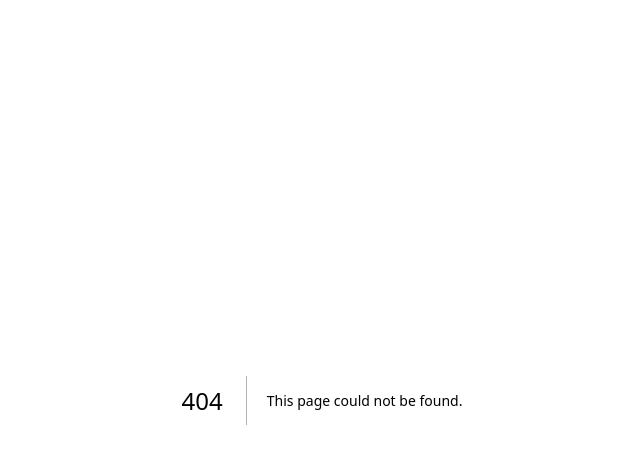
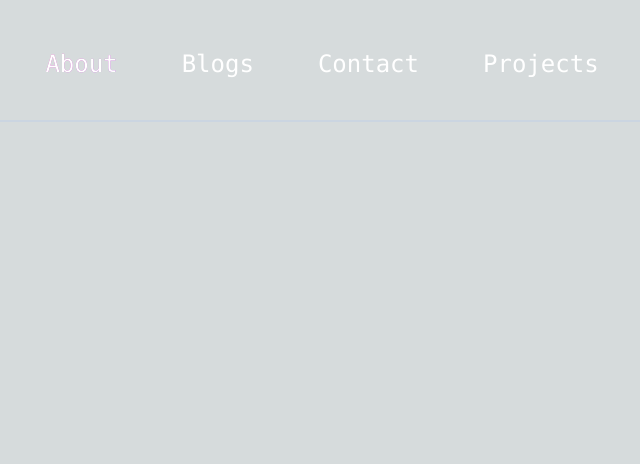
Before and after one commit to mctripp10/mctripp10.github.io, a Next.js app: page /pages/about in a window 1280 px wide. Before the commit this address had no page. Shown: the top 464 px of the page, without its empty margins (318-958 px from the left). Built offline with nearby package versions, Linux system fonts and the light colour scheme.

Commit message:
Created about page
Only has basic navbar and nothing else. Will work on building out this page tomorrow.

```diff
--- /dev/null
+++ b/app/components/NavBarGeneral.jsx
@@ -0,0 +1,42 @@
+import Link from 'next/link';
+
+function NavBarGeneral() {
+    return (
+        <div>
+            <nav className="w-full fixed top-10 left-0 right-0 z-10">
+                <div className="font-mono justify-center px-4 pb-4 mx-auto border-b-2 border-slate-300 lg:max-w md:items-center md:flex md:px-8">
+                    <div>
+                        <div
+                        className={'flex-1 justify-self-center pb-3 mt-8 md:block md:pb-0 md:mt-0'}
+                        >
+                        <ul className="h-screen md:h-auto items-center justify-center md:flex ">
+                            <li className="pb-6 text-2xl text-white py-2 px-8 text-center border-b-2 bg-gradient-to-br from-pink-500 to-violet-600 text-transparent bg-clip-text md:border-b-0">
+                            <Link href="#about">
+                                About
+                            </Link>
+                            </li>
+                            <li className="pb-6 text-2xl text-white py-2 px-8 text-center  border-b-2 md:border-b-0">
+                            <Link href="#blog">
+                                Blogs
+                            </Link>
+                            </li>
+                            <li className="pb-6 text-2xl text-white py-2 px-8 text-center  border-b-2 md:border-b-0">
+                            <Link href="#contact">
+                                Contact
+                            </Link>
+                            </li>
+                            <li className="pb-6 text-2xl text-white py-2 px-8 text-center  border-b-2 md:border-b-0">
+                            <Link href="#projects">
+                                Projects
+                            </Link>
+                            </li>
+                        </ul>
+                        </div>
+                    </div>
+                </div>
+            </nav>
+        </div>
+    );
+}
+
+export default NavBarGeneral;
--- a/app/components/NavBar.jsx
+++ b/app/components/NavBarHome.jsx
@@ -1,6 +1,6 @@
 import Link from 'next/link';
 
-function NavBar() {
+function NavBarHome() {
     return (
         <div>
             <nav className="w-full fixed top-10 left-0 right-0 z-10">
@@ -11,7 +11,7 @@ function NavBar() {
                         >
                         <ul className="h-screen md:h-auto items-center justify-center md:flex ">
                             <li className="pb-6 text-2xl text-white py-2 px-8 text-center border-b-2 bg-gradient-to-br from-pink-500 to-violet-600 text-transparent bg-clip-text md:border-b-0">
-                            <Link href="#about">
+                            <Link href="/pages/about">
                                 About
                             </Link>
                             </li>
@@ -39,4 +39,4 @@ function NavBar() {
     );
 }
 
-export default NavBar;
+export default NavBarHome;
--- a/app/page.js
+++ b/app/page.js
@@ -18,7 +18,7 @@ import web3 from "../public/web3.png";
 import web4 from "../public/web4.png";
 import web5 from "../public/web5.png";
 import web6 from "../public/web6.png";
-import NavBar from "./components/NavBar";
+import NavBarHome from "./components/NavBarHome";
 
 export default function Home() {
   const [darkMode, setDarkMode] = useState(true);
@@ -32,7 +32,7 @@ export default function Home() {
       </Head>
       <main className="bg-gradient-to-b from-white to-violet-700 px-10 dark:bg-gradient-to-b dark:from-gray-900 dark:to-violet-950 md:px-20 lg:px-40">
         <section className="min-h-screen">
-          <NavBar />
+          <NavBarHome />
           <nav className="pt-10 flex justify-right dark:text-white">
             <ul className="flex items-center">
               <li>
--- /dev/null
+++ b/app/pages/about/page.js
@@ -0,0 +1,11 @@
+"use client";
+
+import NavBarGeneral from "@/app/components/NavBarGeneral";
+
+export default function About() {
+    return (
+        <main>
+            <NavBarGeneral />
+        </main>
+    );
+}
```
